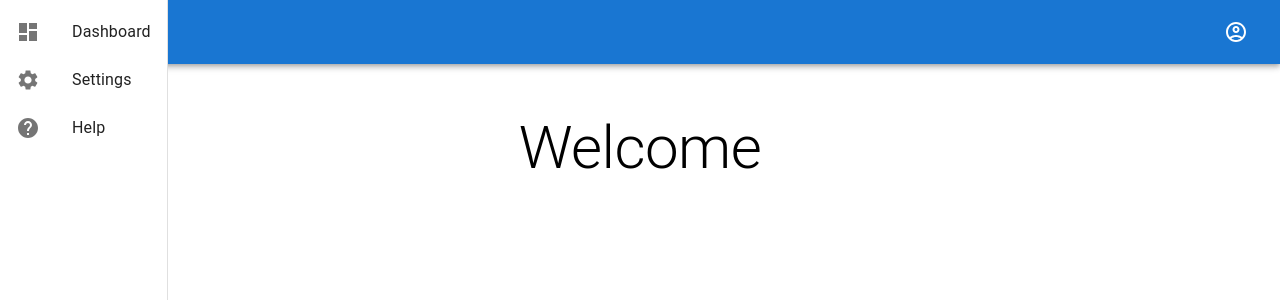
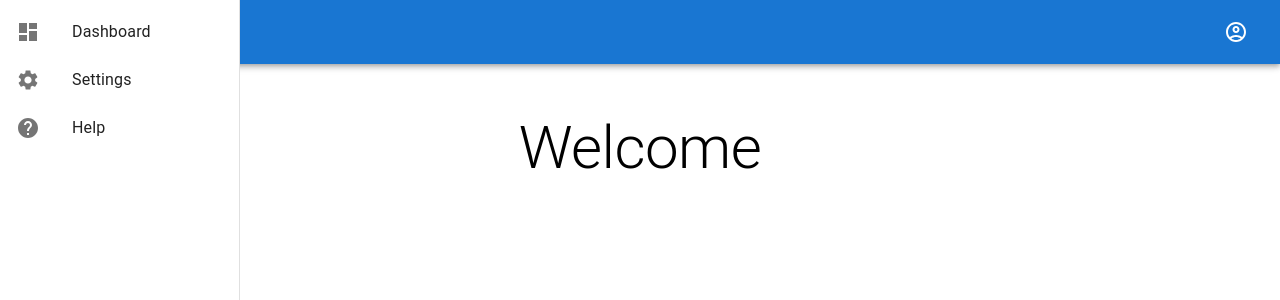
Before and after one commit to wojtek99955/mui-demo-website, a React (Create React App) app: page / in a window 1280 px wide. Shown: the top 300 px of the page. Built offline with nearby package versions, Linux system fonts and the light colour scheme.

Commit message:
SideMenu update

```diff
--- a/src/components/SideMenu/SideMenu.js
+++ b/src/components/SideMenu/SideMenu.js
@@ -24,14 +24,16 @@ const links = [
     icon: <HelpIcon />,
   },
 ];
-
+const Container = styled.div``;
 function SideMenu() {
   return (
-    <>
+    <Container>
       <Drawer
         variant="permanent"
         anchor="left"
-        sx={{ width: "6rem", top: "initial" }}
+        PaperProps={{
+          style: { width: "15rem", display: "block" },
+        }}
       >
         <List>
           {links.map((link) => {
@@ -44,7 +46,7 @@ function SideMenu() {
           })}
         </List>
       </Drawer>
-    </>
+    </Container>
   );
 }
 
```
